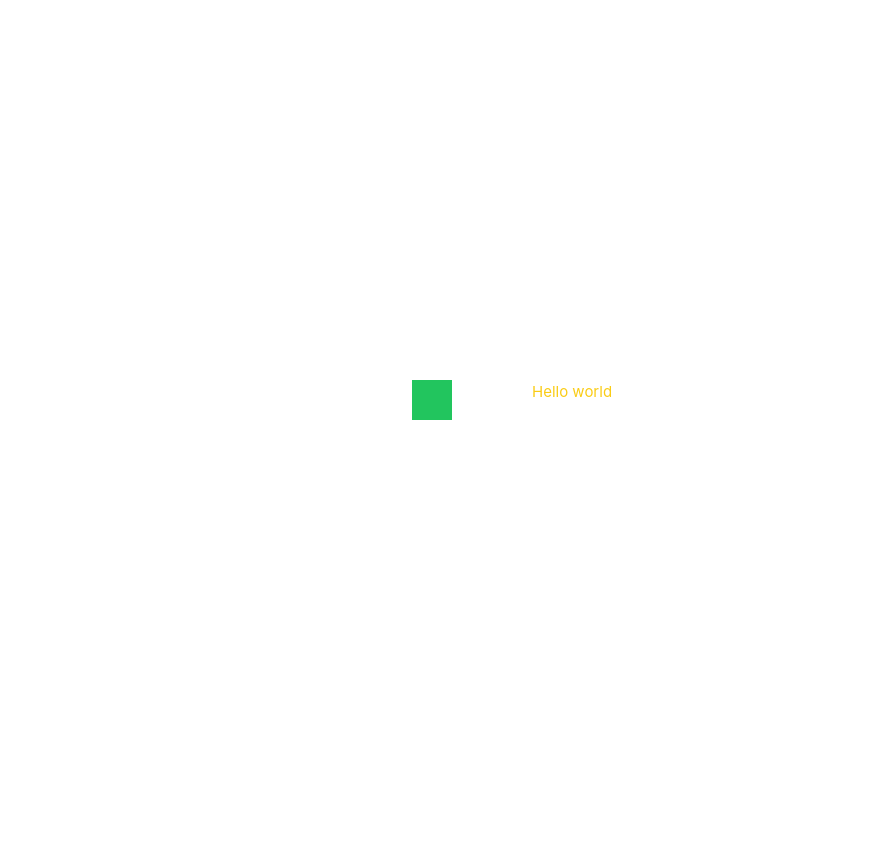
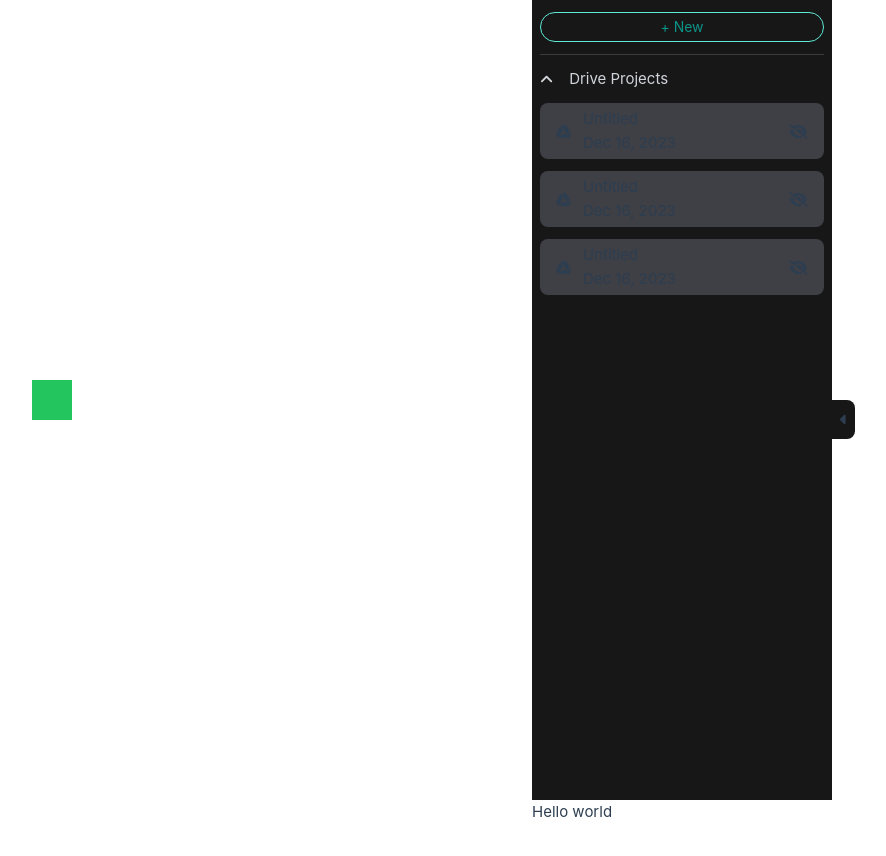
Before and after one commit to ruhulrahman/map-project, a Vue app: page / in a window 1280 px wide. Shown: the top 856 px of the page, without its empty margins (108-994 px from the left). Before the commit the page ends 800 px from the top, so only its background shows below. Built offline with nearby package versions, Linux system fonts and the light colour scheme.

Commit message:
sidebar added

```diff
--- /dev/null
+++ b/src/components/LeftSideBar.vue
@@ -0,0 +1,91 @@
+
+<script setup lang="ts">
+import { ref } from 'vue'
+const hideLeftSidebar = ref(false)
+
+const toggleLeftSidebar = () => {
+  hideLeftSidebar.value = !hideLeftSidebar.value
+}
+
+</script>
+
+<template>
+  <div class="flex flex-row h-svh relative" :class="hideLeftSidebar ? 'w-0' : 'w-[300px]'">
+    <div v-if="hideLeftSidebar" @click="toggleLeftSidebar" class="absolute top-1/2 right-[-23px] bg-neutral-900 hover:bg-black cursor-pointer z-10 py-3 px-2 rounded-r-lg">
+      <font-awesome-icon :icon="['fas', 'caret-right']" />
+    </div>
+
+    <div v-if="!hideLeftSidebar" class="flex flex-row w-full bg-neutral-900 py-1 px-2 pt-3 relative">
+
+      <div @click="toggleLeftSidebar" class="absolute top-1/2 right-[-23px] bg-neutral-900 hover:bg-black cursor-pointer z-10 py-3 px-2 rounded-r-lg">
+        <font-awesome-icon :icon="['fas', 'caret-left']" />
+      </div>
+
+      <div class="flex flex-row w-full">
+        <div class="flex flex-col w-full gap-3">
+          <div class="flex flex-row">
+            <button class="w-full btn btn-primary">+ New </button>
+          </div>
+
+          <div class="flex flex-row justify-start items-center pt-3 text-gray-300"
+            style="border-top: 1px solid rgb(60, 60, 60);">
+            <div class="flex flex-col">
+              <font-awesome-icon :icon="['fas', 'angle-up']" />
+            </div>
+            <div class="flex flex-col ml-4">
+              <p>Drive Projects</p>
+            </div>
+          </div>
+
+          <div class="flex flex-col gap-3">
+
+            <div class="btn-create">
+              <div class="flex-none p-3">
+                <font-awesome-icon :icon="['fab', 'google-drive']" />
+              </div>
+              <div class="flex-1">
+                <h6>Untitled</h6>
+                <p>Dec 16, 2023</p>
+              </div>
+              <div class="flex-none p-3">
+                <font-awesome-icon :icon="['fas', 'eye-slash']" />
+              </div>
+            </div>
+
+            <div class="btn-create">
+              <div class="flex-none p-3">
+                <font-awesome-icon :icon="['fab', 'google-drive']" />
+              </div>
+              <div class="flex-1">
+                <h6>Untitled</h6>
+                <p>Dec 16, 2023</p>
+              </div>
+              <div class="flex-none p-3">
+                <font-awesome-icon :icon="['fas', 'eye-slash']" />
+              </div>
+            </div>
+
+            <div class="btn-create">
+              <div class="flex-none p-3">
+                <font-awesome-icon :icon="['fab', 'google-drive']" />
+              </div>
+              <div class="flex-1">
+                <h6>Untitled</h6>
+                <p>Dec 16, 2023</p>
+              </div>
+              <div class="flex-none p-3">
+                <font-awesome-icon :icon="['fas', 'eye-slash']" />
+              </div>
+            </div>
+
+          </div>
+
+        </div>
+      </div>
+    </div>
+  </div>
+</template>
+
+<style scoped>
+@import '@/style.css';
+</style>
--- /dev/null
+++ b/src/components/NavBar.vue
@@ -0,0 +1,43 @@
+
+<script setup lang="ts">
+
+</script>
+<template>
+  <header>
+    <div class="flex flex-row p-2">
+      <nav class="text-white flex flex-row gap-8 text-[13px] px-2">
+        <RouterLink to="/" class="text-green-500">File</RouterLink>
+        <RouterLink to="/about">View</RouterLink>
+        <RouterLink to="/about">Add</RouterLink>
+        <RouterLink to="/about">Tools</RouterLink>
+        <RouterLink to="/about">Help</RouterLink>
+      </nav>
+    </div>
+
+    <div class="flex flex-row w-full shadow-xl px-3 pb-2">
+
+      <div class="flex flex-row w-[280px] rounded-3xl bg-neutral-800 py-1 px-4 items-center">
+        <font-awesome-icon icon="fa-magnifying-glass" />
+        <input type="text" class="ml-2" placeholder="Search for ...">
+      </div>
+
+      <div class="flex flex-col w-[280px] py-1 px-4">
+        <div class="flex">
+          <div class="flex gap-4 pr-5" style="border-right: 2px solid rgb(60, 60, 60);">
+            <font-awesome-icon :icon="['fas', 'location-dot']" />
+            <font-awesome-icon :icon="['fas', 'road']" />
+          </div>
+
+          <div class="flex-initial pl-5">
+            <font-awesome-icon :icon="['fas', 'ruler-horizontal']" />
+          </div>
+        </div>
+      </div>
+
+    </div>
+  </header>
+</template>
+
+<style scoped>
+@import '@/style.css';
+</style>
--- a/src/views/HomeView.vue
+++ b/src/views/HomeView.vue
@@ -1,10 +1,14 @@
 <script setup lang="ts">
 import TheWelcome from '../components/TheWelcome.vue'
+import LeftSideBar from '../components/LeftSideBar.vue'
 </script>
 
 <template>
-  <main class="bg-white">
-    <h1 class="text-yellow-400">Hello world</h1>
+  <main>
+    <LeftSideBar/>
+    <div class="felx flex-row w-[500px] h-svh bg-white z-[11]">
+      <p>Hello world</p>
+    </div>
   </main>
 </template>
 
```
